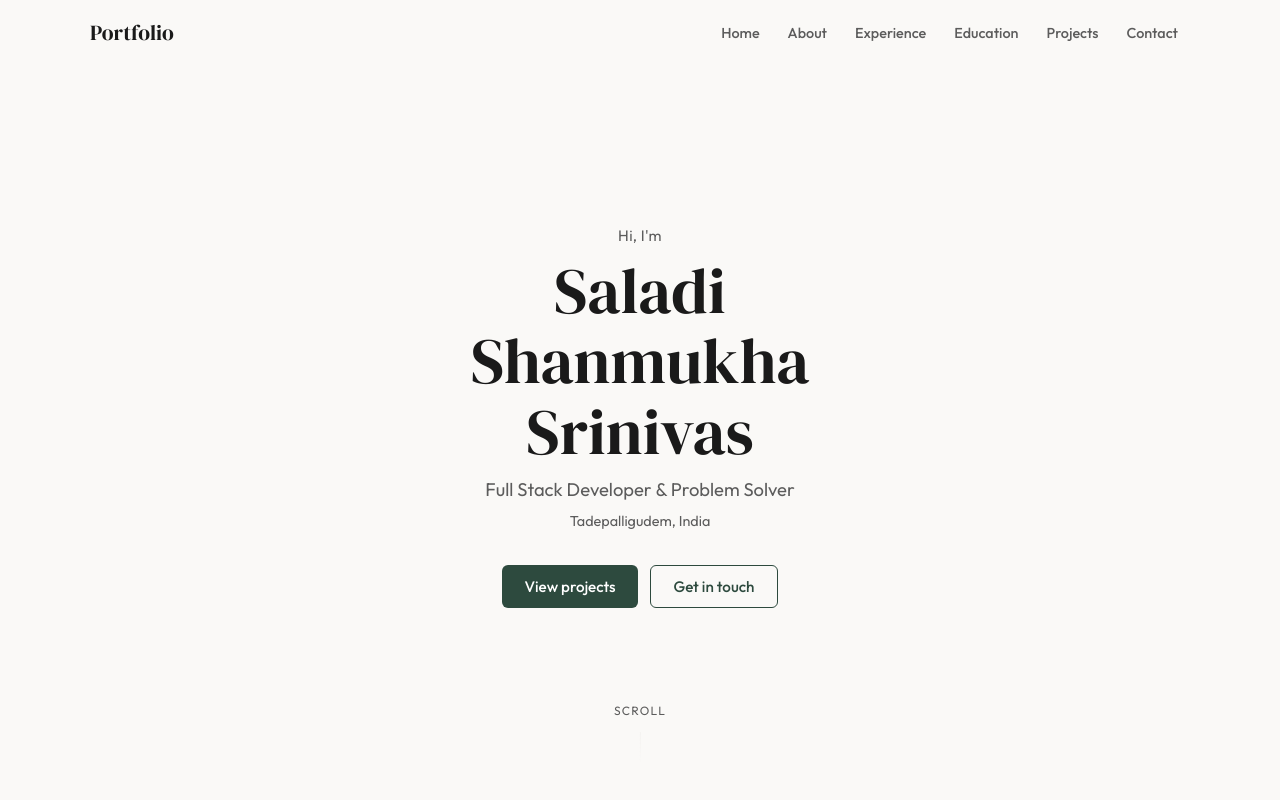
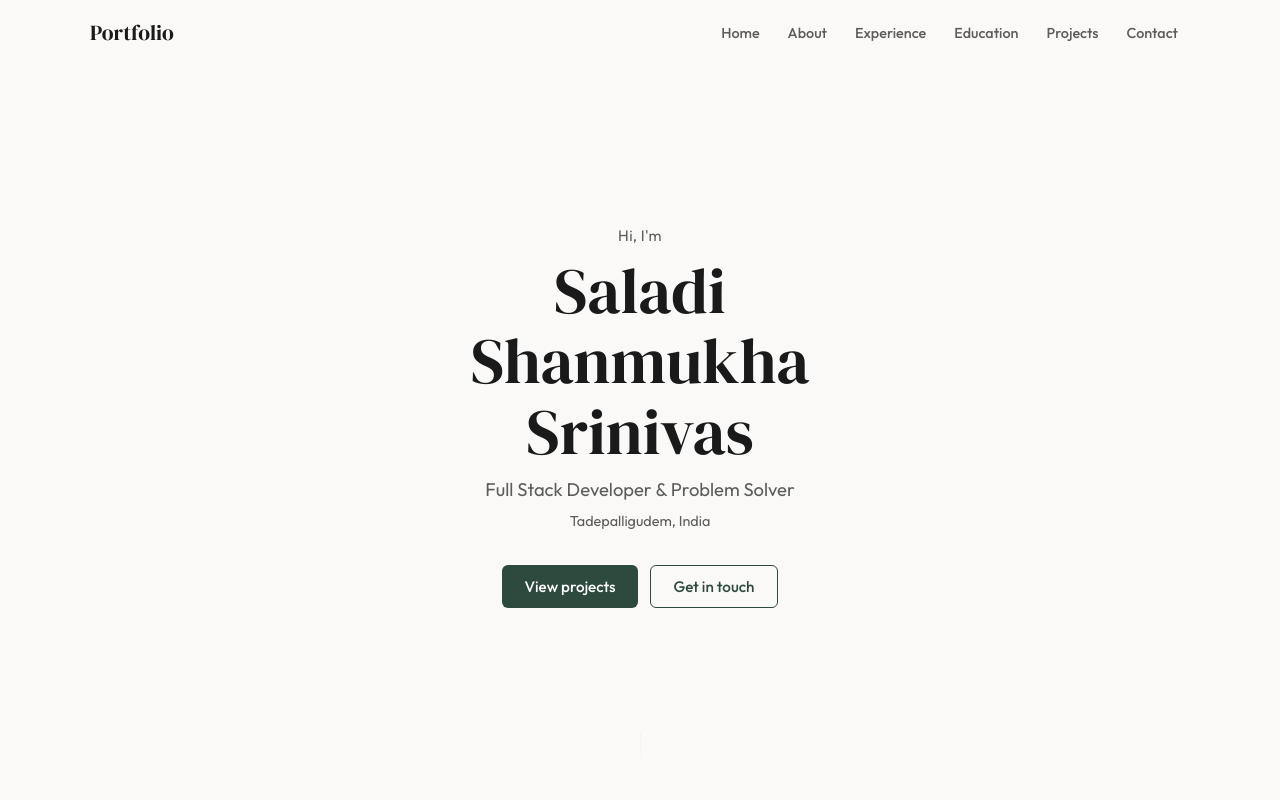
Before and after one commit to SHANMUKH-SRINIVAS/Web-Portfolio, a React (Vite) app: page / in a window 1280 px wide. Shown: the top 800 px of the page. Built offline with nearby package versions, Linux system fonts and the light colour scheme.

Commit message:
Update Hero.jsx

```diff
--- a/src/components/Hero.jsx
+++ b/src/components/Hero.jsx
@@ -23,7 +23,7 @@ export default function Hero() {
         </div>
       </div>
       <div className="hero__scroll" aria-hidden="true">
-        <span>Scroll</span>
+
         <div className="hero__scroll-line" />
       </div>
     </section>
```
